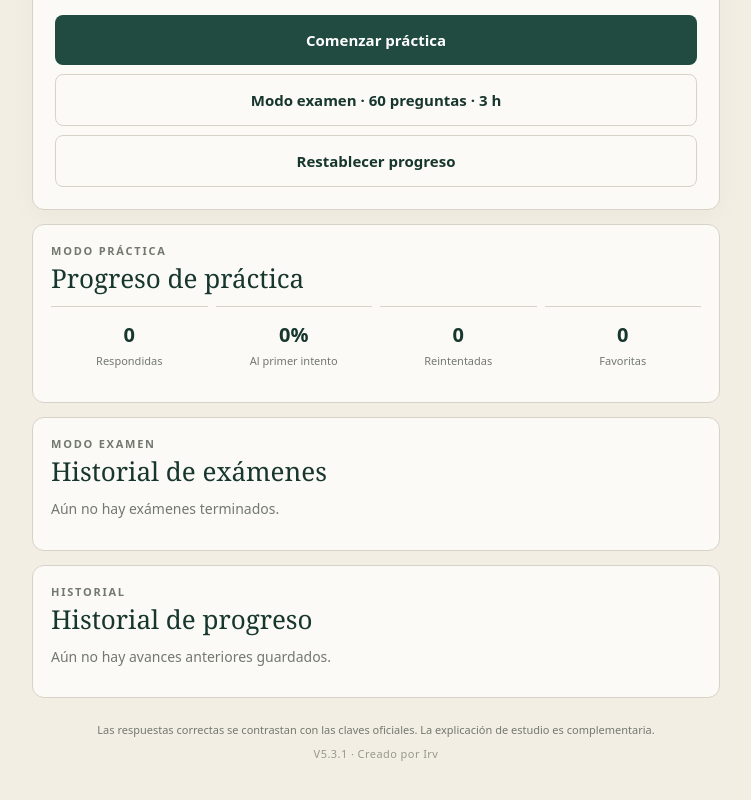
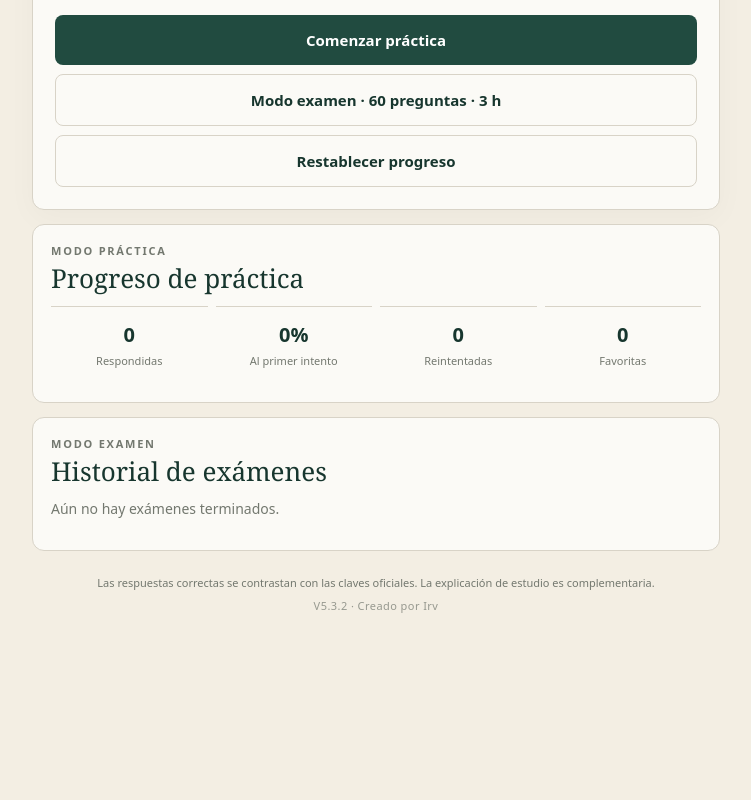
Before and after one commit to irlam-ctrl/-simulador-ascenso-inicial, a plain HTML site: page index.html in a window 1280 px wide. Shown: the part 1167-1967 px from the top of the page, without its empty margins (264-1015 px from the left). After the commit the page ends 1866 px from the top, so only its background shows below. Drawn offline with nearby package versions, Linux system fonts and the light colour scheme.

Commit message:
Add files via upload

```diff
--- a/app.js
+++ b/app.js
@@ -208,7 +208,7 @@ $('#reset').onclick=async()=>{
   const hasExams=examHistory().length>0;
   if(!hasPractice&&!hasExams){alert('Todavía no hay progreso para restablecer.');return}
   const next=stageHistory().length+1;
-  const msg=`¿Deseas restablecer tu progreso? Tu avance actual se guardará en el historial antes de comenzar nuevamente desde cero.`;
+  const msg='¿Deseas restablecer tu progreso? El progreso actual se borrará y comenzarás nuevamente desde cero.';
   if(!confirm(msg))return;
   try{
     const snapshot=stageSnapshot();
@@ -219,7 +219,7 @@ $('#reset').onclick=async()=>{
     localStorage.setItem(K,JSON.stringify(S));
     localStorage.removeItem(EK);
     counts();renderStageHistory();
-    alert(`Progreso restablecido. Tu avance anterior quedó guardado en el historial.`);
+
   }catch(err){
     console.error(err);
     alert('No se pudo guardar la etapa completa. No se restableció el progreso. Revisa la conexión e inténtalo nuevamente.');
--- a/index.html
+++ b/index.html
@@ -63,11 +63,5 @@
         <div id="examSummary" class="examSummary">Aún no hay exámenes terminados.</div>
         <div id="examHistory" class="examHistory"></div>
       </div>
-      <div class="statsCard">
-        <p class="kicker">HISTORIAL</p>
-        <h2>Historial de progreso</h2>
-        <div id="stageSummary" class="examSummary">Aún no hay avances anteriores guardados.</div>
-        <div id="stageHistory" class="examHistory"></div>
-      </div>
     </section>
-<footer>Las respuestas correctas se contrastan con las claves oficiales. La explicación de estudio es complementaria.<br><span class="signature">V5.3.1 · Creado por Irv</span></footer></main><script src="https://cdn.jsdelivr.net/npm/@supabase/supabase-js@2"></script><script src="questions.js"></script><script src="cloud.js"></script><script src="app.js"></script></body></html>
+<footer>Las respuestas correctas se contrastan con las claves oficiales. La explicación de estudio es complementaria.<br><span class="signature">V5.3.2 · Creado por Irv</span></footer></main><script src="https://cdn.jsdelivr.net/npm/@supabase/supabase-js@2"></script><script src="questions.js"></script><script src="cloud.js"></script><script src="app.js"></script></body></html>
```
Also changed, not shown: 1 other file.
